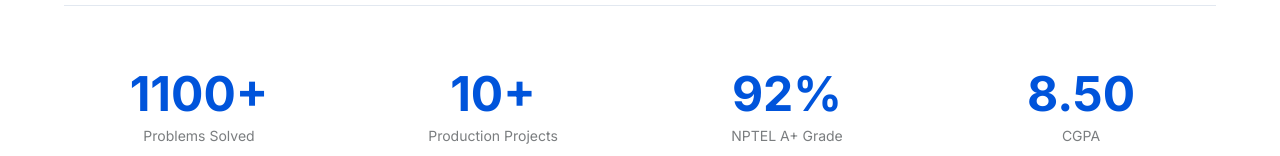
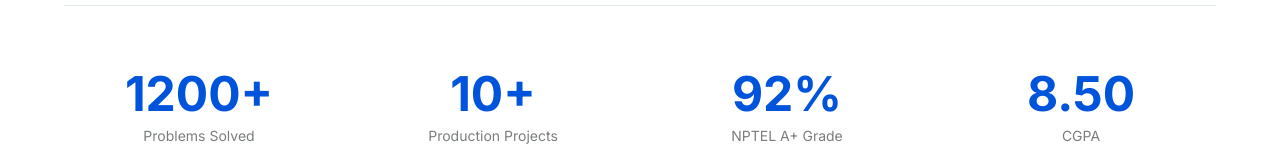
Before and after one commit to sathwik123677/Protofolio, a React (Vite) app: page / in a window 1280 px wide. Shown: the part 796-952 px from the top of the page. Built offline with nearby package versions, Linux system fonts and the light colour scheme.

Commit message:
Update problems solved stat from 1100 to 1200

```diff
--- a/client/components/HeroSection.tsx
+++ b/client/components/HeroSection.tsx
@@ -21,7 +21,7 @@
   };
 
   const stats = [
-    { number: "1100+", label: "Problems Solved" },
+    { number: "1200+", label: "Problems Solved" },
     { number: "10+", label: "Production Projects" },
     { number: "92%", label: "NPTEL A+ Grade" },
     { number: "8.50", label: "CGPA" },
```
